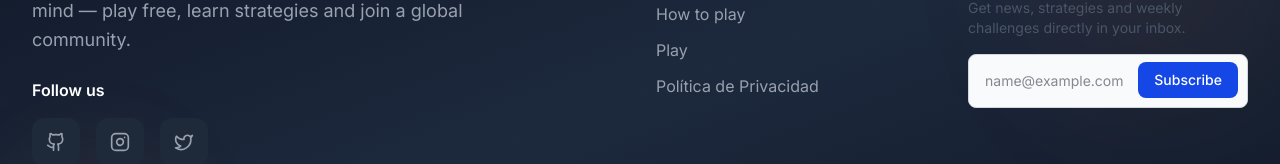
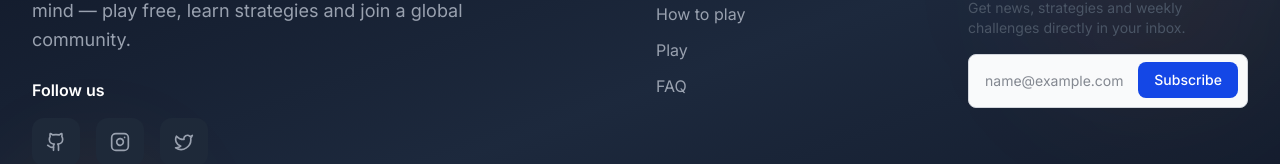
Before and after one commit to jhairparis/Fijas-y-picas, a Next.js app: page /en/faq in a window 1280 px wide. Shown: the part 2517-2681 px from the top of the page. Built offline with nearby package versions, Linux system fonts and the light colour scheme.

Commit message:
feat: Add FAQ link to Footer and update translations in dictionaries

```diff
--- a/components/Footer.tsx
+++ b/components/Footer.tsx
@@ -100,11 +100,11 @@ function Footer({ lang, dict }: FooterProps) {
               </li>
               <li>
                 <Link
-                  href="/privacidad"
+                  href={`/${lang}/faq`}
                   className="text-gray-400 hover:text-white transition-colors duration-300 flex items-center group"
                 >
                   <span className="w-0 group-hover:w-2 h-0.5 bg-gradient-to-r from-rose-500 to-amber-500 transition-all duration-300 mr-0 group-hover:mr-3"></span>
-                  Política de Privacidad
+                  {dict.footer.faq}
                 </Link>
               </li>
             </ul>
@@ -123,13 +123,15 @@ function Footer({ lang, dict }: FooterProps) {
             </p>
             <div className="flex space-x-6 text-sm">
               <Link
-                href={`/${lang}/terminos`}
+                href={`#`}
                 className="text-gray-500 hover:text-gray-300 transition-colors duration-300"
               >
                 {dict.footer.terms}
               </Link>
               <Link
-                href={`/${lang}/privacidad`}
+                href="https://jhairparis.com/privacy"
+                target="_blank"
+                rel="noopener noreferrer"
                 className="text-gray-500 hover:text-gray-300 transition-colors duration-300"
               >
                 {dict.footer.privacy}
--- a/dictionaries/en.json
+++ b/dictionaries/en.json
@@ -294,6 +294,7 @@
     "game": "Play",
     "howToPlay": "How to play",
     "aboutUs": "About",
+    "faq": "FAQ",
     "contact": "Contact",
     "legal": "Legal",
     "terms": "Terms",
--- a/dictionaries/es.json
+++ b/dictionaries/es.json
@@ -294,6 +294,7 @@
     "game": "Jugar",
     "howToPlay": "Cómo jugar",
     "aboutUs": "Acerca de",
+    "faq": "Preguntas frecuentes",
     "contact": "Contacto",
     "legal": "Legal",
     "terms": "Términos",
--- a/dictionaries/fr.json
+++ b/dictionaries/fr.json
@@ -294,6 +294,7 @@
     "game": "Jouer",
     "howToPlay": "Comment jouer",
     "aboutUs": "À propos",
+    "faq": "Questions fréquentes",
     "contact": "Contact",
     "legal": "Mentions légales",
     "terms": "Conditions",
--- a/lib/types.ts
+++ b/lib/types.ts
@@ -317,6 +317,7 @@ export interface DictionaryFooter {
   aboutUs: string;
   contact: string;
   legal: string;
+  faq: string;
   terms: string;
   privacy: string;
   followUs: string;
```
